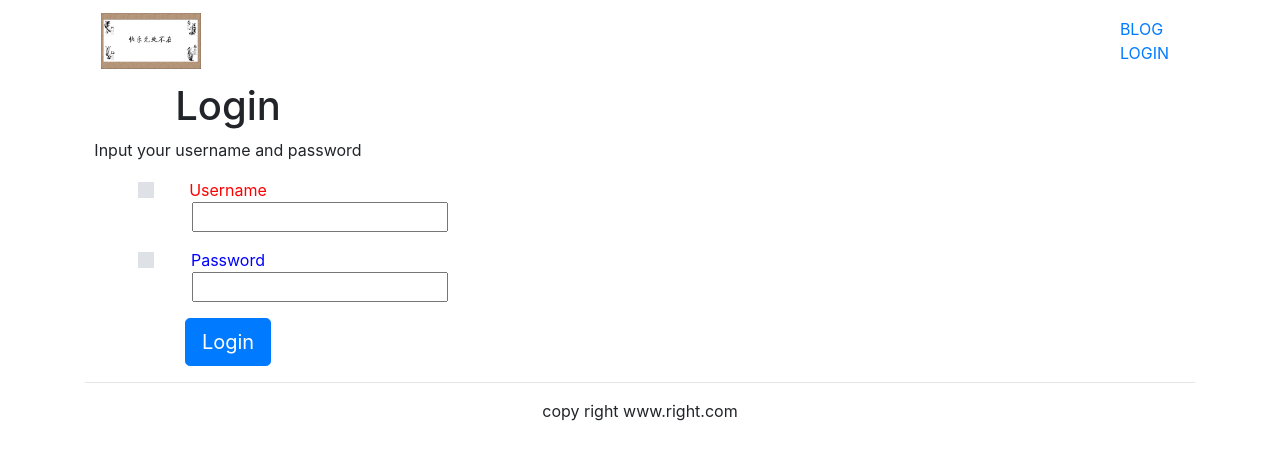
After one commit to NoahGit/Python, a Django app: page /account/login/ in a window 1280 px wide. The commit adds this page. Shown: the top 460 px of the page. Run offline with Django 3.2, Linux system fonts and the light colour scheme; some libraries are stand-ins or nearby versions.

Commit message:
20181112-page64

```diff
--- a/account/views.py
+++ b/account/views.py
@@ -1,3 +1,21 @@
 from django.shortcuts import render
+from django.http import HttpResponse
+from django.contrib.auth import authenticate, login
+from .forms import LoginForm
 
-# Create your views here.
+def user_login(request):
+    if request.method == "POST":
+        login_form = LoginForm(request.POST)
+        if login_form.is_valid():
+            cd = login_form.cleaned_data
+            user = authenticate(username=cd['username'], password=cd['password'])
+            if user:
+                login(request, user)
+                return HttpResponse("welcome to you")
+            else:
+                return HttpResponse("Sorry,username or password is not right.")
+        else:
+            return HttpResponse("Invalid login")
+    if request.method == "GET":
+        login_form = LoginForm()
+        return render(request, "account/login.html", {"form": login_form})
--- a/mysite/urls.py
+++ b/mysite/urls.py
@@ -20,5 +20,5 @@ from django.conf.urls import url,include
 urlpatterns = [
     url(r'^admin/', admin.site.urls),
     url(r'^blog/', include('blog.urls', namespace='blog', app_name='blog')),
-    url(r'^account', include('account.urls', namespace='account', app_name='account')),
+    url(r'^account/', include('account.urls', namespace='account', app_name='account')),
 ]
--- /dev/null
+++ b/templates/account/login.html
@@ -0,0 +1,30 @@
+{% extends "base.html" %}
+{% load staticfiles %}
+{% block title %}Login{% endblock %}
+{% block content %}
+    <div class="row text-center vertical-middle-sm">
+        <form class="form-horizontal" action="." method="post">
+            <h1>Login</h1>
+            <p>Input your username and password</p>
+            {% csrf_token %}
+            <!--{{ form.as_p }}-->
+            <div class="form-group">
+                <label for="{{ form.username.id_for_label }}" class="col-md-5 custom-control-label" style="color:red">
+                    Username
+                    <div class="col-md-6 text-left">
+                        {{ form.username }}
+                    </div>
+                </label>
+            </div>
+            <div class="form-group">
+                <label for="{{ form.password.id_for_label }}" class="col-md-5 custom-control-label" style="color:blue">
+                    Password
+                    <div class="col-md-6 text-left">
+                        {{ form.password }}
+                    </div>
+                </label>
+            </div>
+            <input type="submit" class="btn btn-primary btn-lg" value="Login">
+        </form>
+    </div>
+{% endblock %}
--- a/templates/header.html
+++ b/templates/header.html
@@ -12,8 +12,8 @@
                     <a href="{% url 'blog:blog_title' %}">BLOG</a>
                 </li>
             </ul>
-            <ul class="nav navbar-nav navbar-right">
-                <li><a href="#">LOGIN</a> </li>
+            <ul class="nav navbar-nav navbar-right" style="margin-right: 10px;">
+                <li><a href="{% url 'account:user_login' %}">LOGIN</a> </li>
             </ul>
         </div>
     </nav>
```
